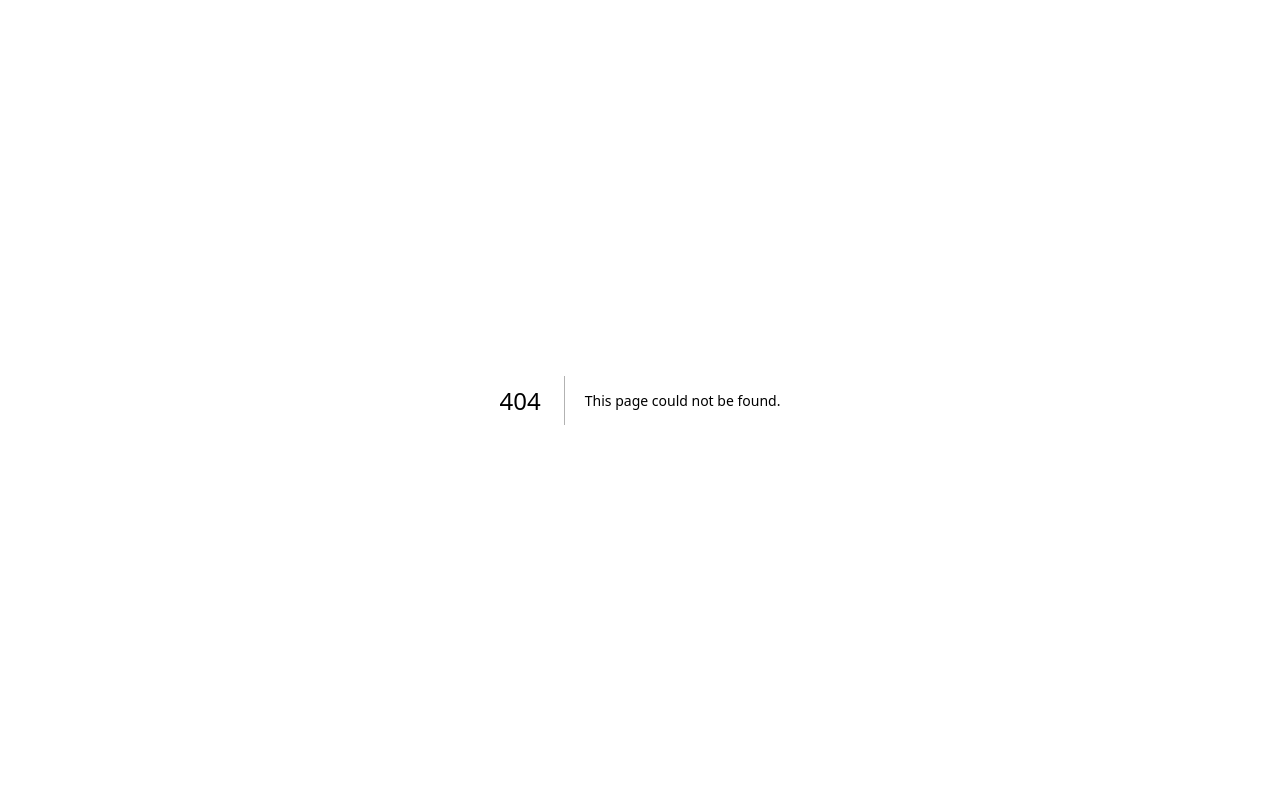
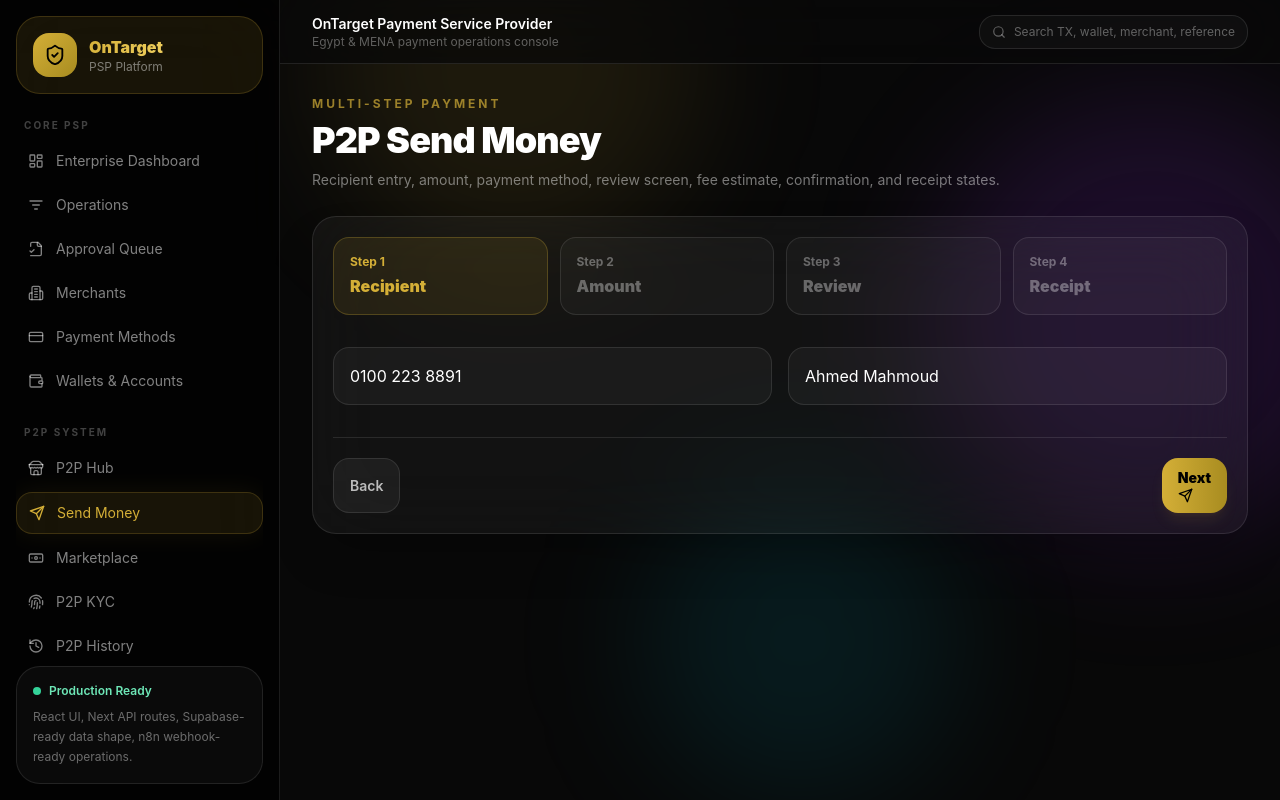
Before and after one commit to mzakaria-creater/ontarget-payment-os, a Next.js app: page /p2p/send in a window 1280 px wide. Before the commit this address had no page. Built offline with nearby package versions, Linux system fonts and the light colour scheme.

Commit message:
Add P2P send money page

```diff
--- /dev/null
+++ b/src/app/p2p/send/page.tsx
@@ -0,0 +1,28 @@
+'use client'
+
+import { useState } from 'react'
+import { CheckCircle2, Send } from 'lucide-react'
+import { GlassCard, PageHeading, PrimaryButton, SoftButton, StatusPill } from '@/components/psp/PlatformShell'
+
+const steps = ['Recipient', 'Amount', 'Review', 'Receipt']
+
+export default function P2PSendMoneyPage() {
+  const [step, setStep] = useState(0)
+  const fee = 12.5
+  const amount = 5000
+  return (
+    <div>
+      <PageHeading eyebrow="Multi-step Payment" title="P2P Send Money" description="Recipient entry, amount, payment method, review screen, fee estimate, confirmation, and receipt states." />
+      <GlassCard>
+        <div className="mb-8 grid gap-3 md:grid-cols-4">
+          {steps.map((label, index) => <div key={label} className={`rounded-2xl border p-4 ${index <= step ? 'border-gold/25 bg-gold/10 text-gold' : 'border-white/10 bg-white/[0.03] text-white/35'}`}><p className="text-xs font-bold">Step {index + 1}</p><p className="mt-1 font-black">{label}</p></div>)}
+        </div>
+        {step === 0 && <div className="grid gap-4 md:grid-cols-2"><input className="rounded-2xl border border-white/10 bg-white/[0.04] p-4 text-white outline-none" placeholder="Recipient phone or wallet ID" defaultValue="0100 223 8891"/><input className="rounded-2xl border border-white/10 bg-white/[0.04] p-4 text-white outline-none" placeholder="Recipient name" defaultValue="Ahmed Mahmoud"/></div>}
+        {step === 1 && <div className="grid gap-4 md:grid-cols-2"><input className="rounded-2xl border border-white/10 bg-white/[0.04] p-4 text-white outline-none" placeholder="Amount" defaultValue="5,000 EGP"/><select className="rounded-2xl border border-white/10 bg-white/[0.04] p-4 text-white outline-none"><option>Vodafone Cash</option><option>Orange Cash</option><option>InstaPay</option></select></div>}
+        {step === 2 && <div className="rounded-3xl border border-white/10 bg-white/[0.03] p-5"><h2 className="text-xl font-black text-white">Review Transfer</h2><div className="mt-5 grid gap-3 md:grid-cols-3"><div><p className="text-xs text-white/35">Amount</p><p className="text-lg font-black text-white">{amount.toLocaleString()} EGP</p></div><div><p className="text-xs text-white/35">Fee</p><p className="text-lg font-black text-white">{fee} EGP</p></div><div><p className="text-xs text-white/35">Total</p><p className="text-lg font-black text-gold">{(amount + fee).toLocaleString()} EGP</p></div></div></div>}
+        {step === 3 && <div className="rounded-3xl border border-emerald-500/20 bg-emerald-500/10 p-8 text-center"><CheckCircle2 className="mx-auto text-emerald-300" size={48}/><h2 className="mt-4 text-2xl font-black text-white">Transfer Created</h2><p className="mt-2 text-white/50">Receipt P2P-RCPT-20260609-001 is ready for export.</p><div className="mt-4"><StatusPill status="Pending Confirmation"/></div></div>}
+        <div className="mt-8 flex justify-between border-t border-white/10 pt-5"><SoftButton><button onClick={() => setStep(Math.max(0, step - 1))}>Back</button></SoftButton><PrimaryButton><button onClick={() => setStep(Math.min(3, step + 1))}>{step === 2 ? 'Confirm' : step === 3 ? 'Done' : 'Next'} <Send size={15}/></button></PrimaryButton></div>
+      </GlassCard>
+    </div>
+  )
+}
```
